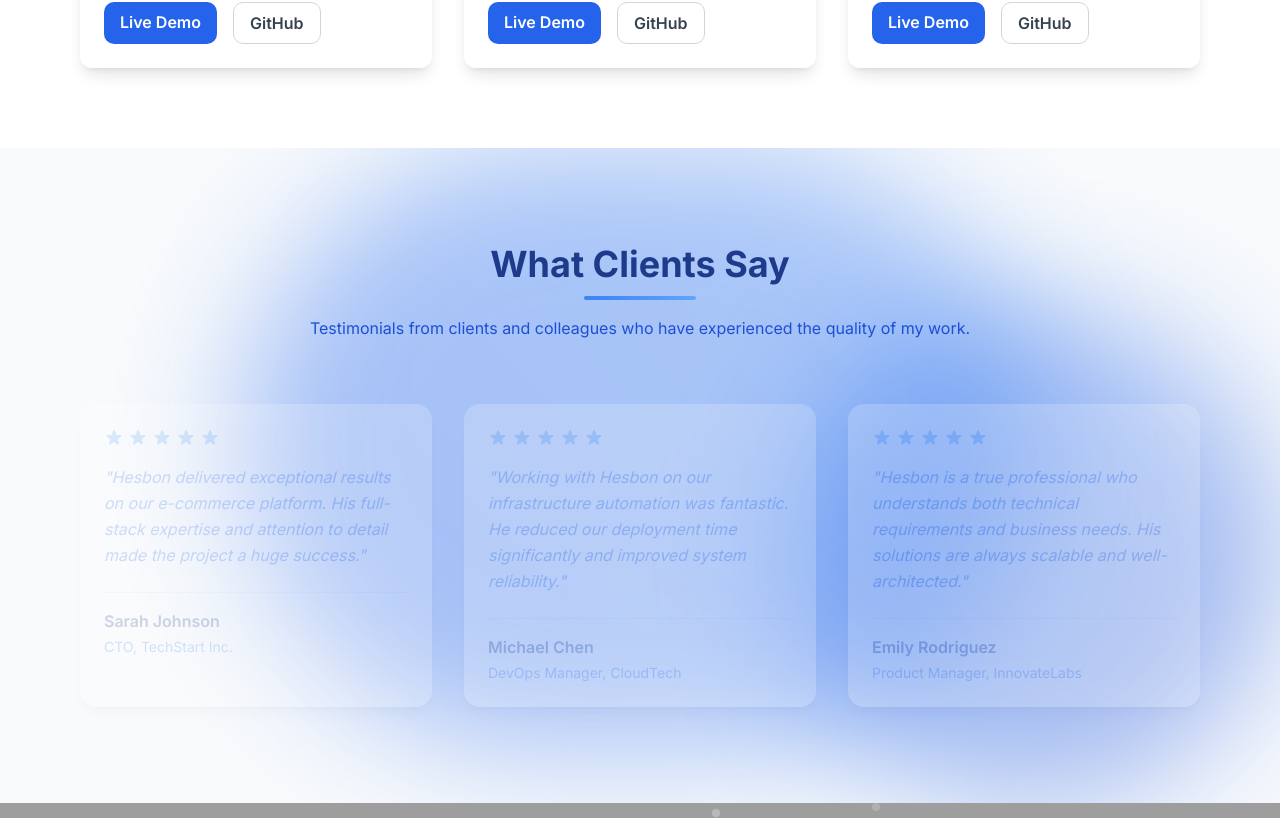
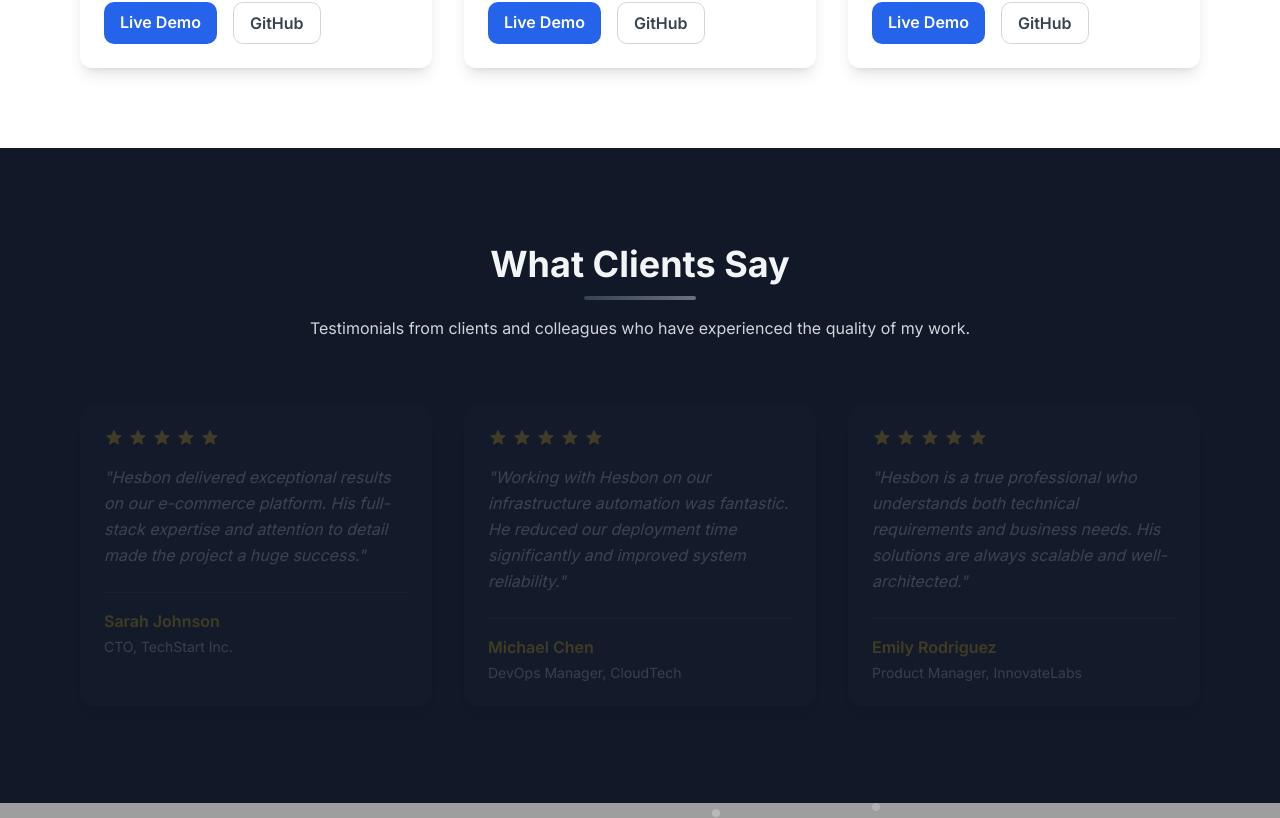
Before and after one commit to hesbonangwenyi606/my-portfolio, a React (Vite) app: page / in a window 1280 px wide. Shown: the part 6103-6921 px from the top of the page. Built offline with nearby package versions, Linux system fonts and the light colour scheme; grey boxes are pictures that could not be loaded.

Commit message:
update testemony

```diff
--- a/src/components/TestimonialsSection.tsx
+++ b/src/components/TestimonialsSection.tsx
@@ -39,7 +39,7 @@ const TestimonialsSection: React.FC = () => {
       {[...Array(5)].map((_, i) => (
         <svg
           key={i}
-          className={`w-5 h-5 ${i < rating ? 'text-blue-400' : 'text-gray-300'}`}
+          className={`w-5 h-5 ${i < rating ? 'text-yellow-400' : 'text-gray-700'}`}
           fill="currentColor"
           viewBox="0 0 20 20"
           aria-hidden="true"
@@ -62,19 +62,19 @@ const TestimonialsSection: React.FC = () => {
   };
 
   return (
-    <section className="relative py-24 overflow-hidden">
-      {/* Blue shining background shapes */}
-      <div className="absolute top-0 left-1/2 transform -translate-x-1/2 w-[800px] h-[600px] rounded-full opacity-40 -z-10 animate-blue-gradient1 blur-3xl"></div>
-      <div className="absolute bottom-0 right-0 w-[500px] h-[500px] rounded-full opacity-40 -z-10 animate-blue-gradient2 blur-3xl"></div>
+    <section className="relative py-24 overflow-hidden bg-gray-900">
+      {/* Navy gradient background shapes */}
+      <div className="absolute top-0 left-1/2 transform -translate-x-1/2 w-[800px] h-[600px] rounded-full opacity-40 -z-10 animate-navy-gradient1 blur-3xl"></div>
+      <div className="absolute bottom-0 right-0 w-[500px] h-[500px] rounded-full opacity-40 -z-10 animate-navy-gradient2 blur-3xl"></div>
 
       <div className="max-w-6xl mx-auto px-4 relative z-10">
         {/* Section header */}
         <div className="text-center mb-16">
-          <h2 className="text-4xl font-bold text-blue-900 mb-3">
+          <h2 className="text-4xl font-bold text-gray-100 mb-3">
             What Clients Say
           </h2>
-          <div className="w-28 h-1 bg-gradient-to-r from-blue-500 to-blue-400 mx-auto mb-4 rounded-full"></div>
-          <p className="text-blue-700 max-w-2xl mx-auto">
+          <div className="w-28 h-1 bg-gradient-to-r from-gray-700 to-gray-500 mx-auto mb-4 rounded-full"></div>
+          <p className="text-gray-300 max-w-2xl mx-auto">
             Testimonials from clients and colleagues who have experienced the quality of my work.
           </p>
         </div>
@@ -84,18 +84,18 @@ const TestimonialsSection: React.FC = () => {
           {testimonials.map((testimonial, index) => (
             <div
               key={index}
-              className="bg-white rounded-2xl p-6 shadow-lg transform hover:-translate-y-2 transition-transform duration-700 animate-float"
+              className="bg-gray-800 rounded-2xl p-6 shadow-lg transform hover:-translate-y-2 transition-transform duration-700 animate-float"
             >
               <StarRating rating={testimonial.rating} />
-              <blockquote className="text-blue-600 mt-4 mb-6 leading-relaxed italic">
+              <blockquote className="text-gray-200 mt-4 mb-6 leading-relaxed italic">
                 "{testimonial.content}"
               </blockquote>
-              <div className="border-t border-blue-100 pt-4 flex flex-col">
+              <div className="border-t border-gray-700 pt-4 flex flex-col">
                 <a
                   href={testimonial.linkName}
                   target="_blank"
                   rel="noopener noreferrer"
-                  className="font-semibold text-blue-900 hover:underline mb-1"
+                  className="font-semibold text-yellow-400 hover:underline mb-1"
                 >
                   {testimonial.name}
                 </a>
@@ -103,7 +103,7 @@ const TestimonialsSection: React.FC = () => {
                   href={testimonial.linkPosition}
                   target="_blank"
                   rel="noopener noreferrer"
-                  className="text-blue-500 text-sm hover:underline"
+                  className="text-gray-300 text-sm hover:underline"
                 >
                   {testimonial.position}
                 </a>
@@ -117,17 +117,17 @@ const TestimonialsSection: React.FC = () => {
           <Slider {...settings}>
             {testimonials.map((testimonial, index) => (
               <div key={index} className="px-2">
-                <div className="bg-white rounded-2xl p-6 shadow-lg transform hover:-translate-y-1 transition-transform duration-700 animate-float-small">
+                <div className="bg-gray-800 rounded-2xl p-6 shadow-lg transform hover:-translate-y-1 transition-transform duration-700 animate-float-small">
                   <StarRating rating={testimonial.rating} />
-                  <blockquote className="text-blue-600 mt-4 mb-6 leading-relaxed italic">
+                  <blockquote className="text-gray-200 mt-4 mb-6 leading-relaxed italic">
                     "{testimonial.content}"
                   </blockquote>
-                  <div className="border-t border-blue-100 pt-4 flex flex-col">
+                  <div className="border-t border-gray-700 pt-4 flex flex-col">
                     <a
                       href={testimonial.linkName}
                       target="_blank"
                       rel="noopener noreferrer"
-                      className="font-semibold text-blue-900 hover:underline mb-1"
+                      className="font-semibold text-yellow-400 hover:underline mb-1"
                     >
                       {testimonial.name}
                     </a>
@@ -135,7 +135,7 @@ const TestimonialsSection: React.FC = () => {
                       href={testimonial.linkPosition}
                       target="_blank"
                       rel="noopener noreferrer"
-                      className="text-blue-500 text-sm hover:underline"
+                      className="text-gray-300 text-sm hover:underline"
                     >
                       {testimonial.position}
                     </a>
@@ -149,18 +149,18 @@ const TestimonialsSection: React.FC = () => {
 
       {/* Tailwind custom animations */}
       <style jsx>{`
-        @keyframes blueGradient1 {
-          0% { background: linear-gradient(45deg, #3B82F6, #60A5FA); }
-          50% { background: linear-gradient(45deg, #2563EB, #3B82F6); }
-          100% { background: linear-gradient(45deg, #3B82F6, #60A5FA); }
+        @keyframes navyGradient1 {
+          0% { background: linear-gradient(45deg, #1E3A8A, #1E40AF); }
+          50% { background: linear-gradient(45deg, #1E40AF, #1E3A8A); }
+          100% { background: linear-gradient(45deg, #1E3A8A, #1E40AF); }
         }
-        @keyframes blueGradient2 {
-          0% { background: linear-gradient(135deg, #60A5FA, #3B82F6); }
-          50% { background: linear-gradient(135deg, #3B82F6, #1D4ED8); }
-          100% { background: linear-gradient(135deg, #60A5FA, #3B82F6); }
+        @keyframes navyGradient2 {
+          0% { background: linear-gradient(135deg, #1E40AF, #1E3A8A); }
+          50% { background: linear-gradient(135deg, #1E3A8A, #1E50C0); }
+          100% { background: linear-gradient(135deg, #1E40AF, #1E3A8A); }
         }
-        .animate-blue-gradient1 { animation: blueGradient1 15s ease infinite alternate; }
-        .animate-blue-gradient2 { animation: blueGradient2 20s ease infinite alternate; }
+        .animate-navy-gradient1 { animation: navyGradient1 15s ease infinite alternate; }
+        .animate-navy-gradient2 { animation: navyGradient2 20s ease infinite alternate; }
 
         @keyframes float {
           0%, 100% { transform: translateY(0); }
```
Also changed, not shown: DarkModeToggle.tsx (added, +35 -0 lines).
